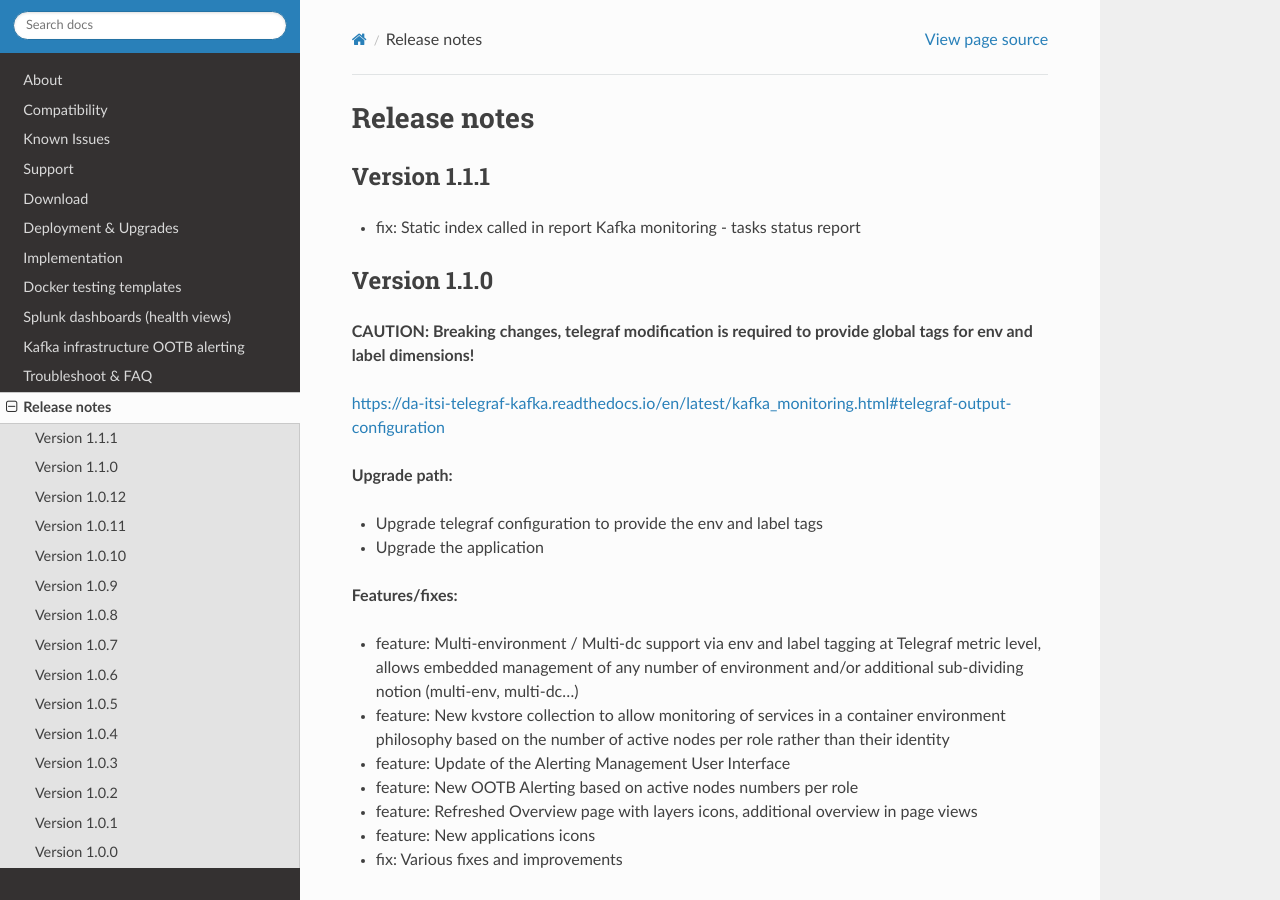
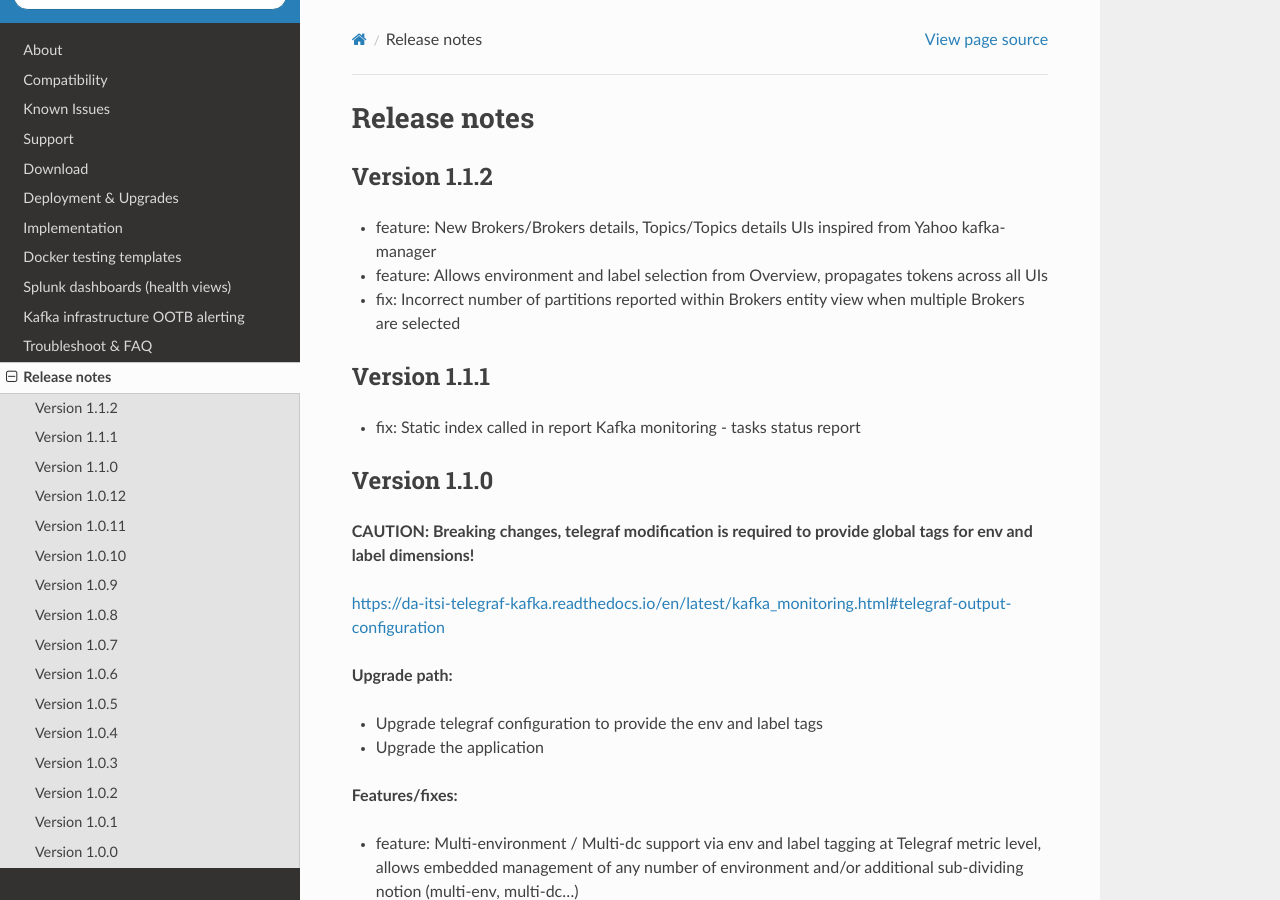
Before and after one commit to guilhemmarchand/telegraf-kafka, a Sphinx documentation site: the page built from docs/releasenotes.rst, in a window 1280 px wide and 900 px high. Built offline with Sphinx 7.4.7 and the Read the Docs theme 2.0.0, drawn with Linux system fonts in a browser that asks for light colours.

Commit message:
release notes

```diff
--- a/docs/releasenotes.rst
+++ b/docs/releasenotes.rst
@@ -1,5 +1,12 @@
 Release notes
 #############
+
+Version 1.1.2
+=============
+
+- feature: New Brokers/Brokers details, Topics/Topics details UIs inspired from Yahoo kafka-manager
+- feature: Allows environment and label selection from Overview, propagates tokens across all UIs
+- fix: Incorrect number of partitions reported within Brokers entity view when multiple Brokers are selected
 
 Version 1.1.1
 =============
```
